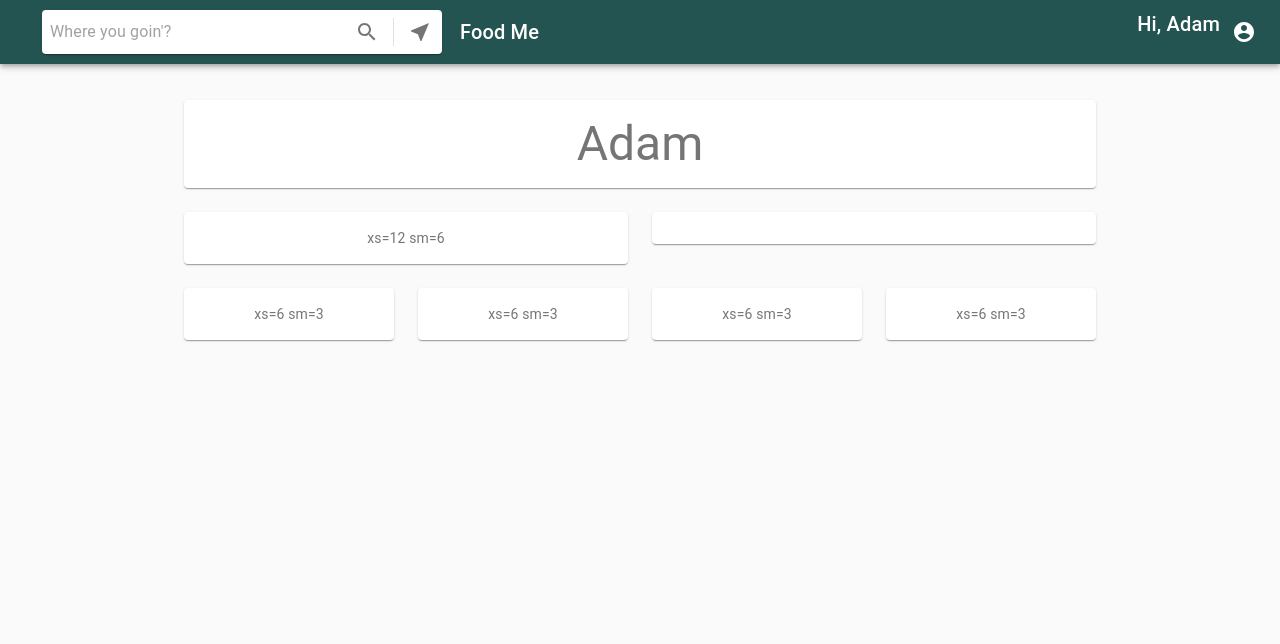
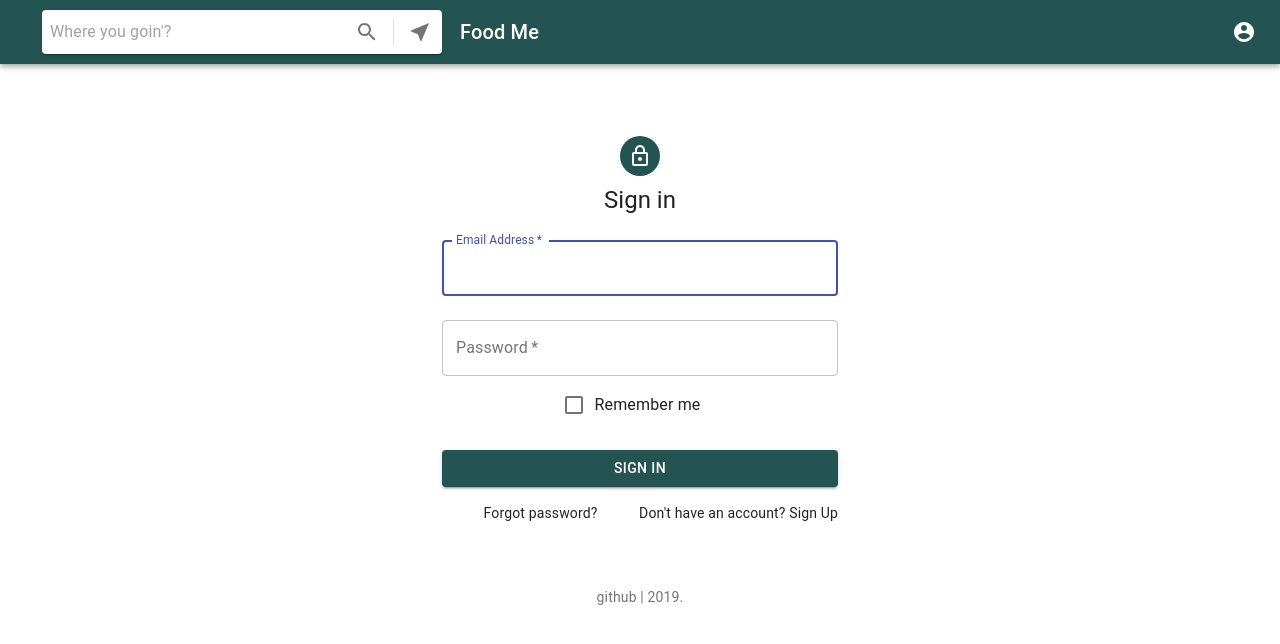
Before and after one commit to jaarnie/food-me-client-2, a React (Create React App) app: page /profile in a window 1280 px wide. Shown: the top 644 px of the page. Built offline with nearby package versions, Linux system fonts and the light colour scheme; what axios-hooks would draw is missing.

Commit message:
begin profile page

```diff
--- a/src/Store.js
+++ b/src/Store.js
@@ -3,15 +3,15 @@ import React from "react"
 export const Store = React.createContext()
 
 const initialState = {
-  user: {
-    email: "2@2",
-    first_name: "Adam",
-    id: 1,
-    last_name: "Arnold",
-    restaurants: null,
-    user_favourites: null
-  },
-  // user: null,
+  // user: {
+  //   email: "2@2",
+  //   first_name: "Adam",
+  //   id: 1,
+  //   last_name: "Arnold",
+  //   restaurants: null,
+  //   user_favourites: null
+  // },
+  user: null,
   restaurants: null,
   favorites: [],
   searchValue: "",
--- a/src/components/card/RestaurantCard.jsx
+++ b/src/components/card/RestaurantCard.jsx
@@ -54,17 +54,15 @@ export default function RestaurantCard({ r }) {
   const { state, dispatch } = useContext(Store)
   const [expanded, setExpanded] = React.useState(false)
 
+  const restaurant = r.restaurant || r
+
+
   function handleExpandClick() {
     setExpanded(!expanded)
   }
 
   const ShowTimes = () => {
-    // debugger
-    return r.restaurant.timings
-    // let times = r.restaurant.timings.split(', ')
-    // times.map((time, key) => (
-    //   <span key={key}>{time}</span>
-    // ))
+    return restaurant.timings
   }
 
   const toggleFavoriteClick = restaurant => {
@@ -85,7 +83,6 @@ export default function RestaurantCard({ r }) {
     return dispatch(dispatchObject)
   }
 
-  const restaurant = r.restaurant || r
 
   return (
     <Card className={classes.card}>
--- a/src/components/user/Profile.jsx
+++ b/src/components/user/Profile.jsx
@@ -2,7 +2,8 @@ import React, { useContext } from "react"
 import { makeStyles } from "@material-ui/core/styles"
 import { Paper, Grid, Typography } from "@material-ui/core"
 
-import FavoritesList from '../../containers/FavoritesList'
+import FavoritesList from "../../containers/FavoritesList"
+import SignIn from "./SignIn"
 import { Store } from "../../Store"
 
 const useStyles = makeStyles(theme => ({
@@ -16,11 +17,12 @@ const useStyles = makeStyles(theme => ({
   }
 }))
 
-export default function FullWidthGrid() {
+export default function Profile() {
   const { state } = useContext(Store)
   const classes = useStyles()
 
-  return (
+  const ProfilePage = () => {
+    return state.user ? (
       <div className={classes.root}>
         <Grid container spacing={3}>
           <Grid item xs={12}>
@@ -38,20 +40,13 @@ export default function FullWidthGrid() {
               <Typography></Typography>
             </Paper>
           </Grid>
-        <Grid item xs={6} sm={3}>
-          <Paper className={classes.paper}>xs=6 sm=3</Paper>
-        </Grid>
-        <Grid item xs={6} sm={3}>
-          <Paper className={classes.paper}>xs=6 sm=3</Paper>
-        </Grid>
-        <Grid item xs={6} sm={3}>
-          <Paper className={classes.paper}>xs=6 sm=3</Paper>
-        </Grid>
-        <Grid item xs={6} sm={3}>
-          <Paper className={classes.paper}>xs=6 sm=3</Paper>
-        </Grid>
         </Grid>
         <FavoritesList />
       </div>
+    ) : (
+      <SignIn />
     )
   }
+
+  return <ProfilePage />
+}
```
Lines whose indentation alone changed are shown as unchanged.
